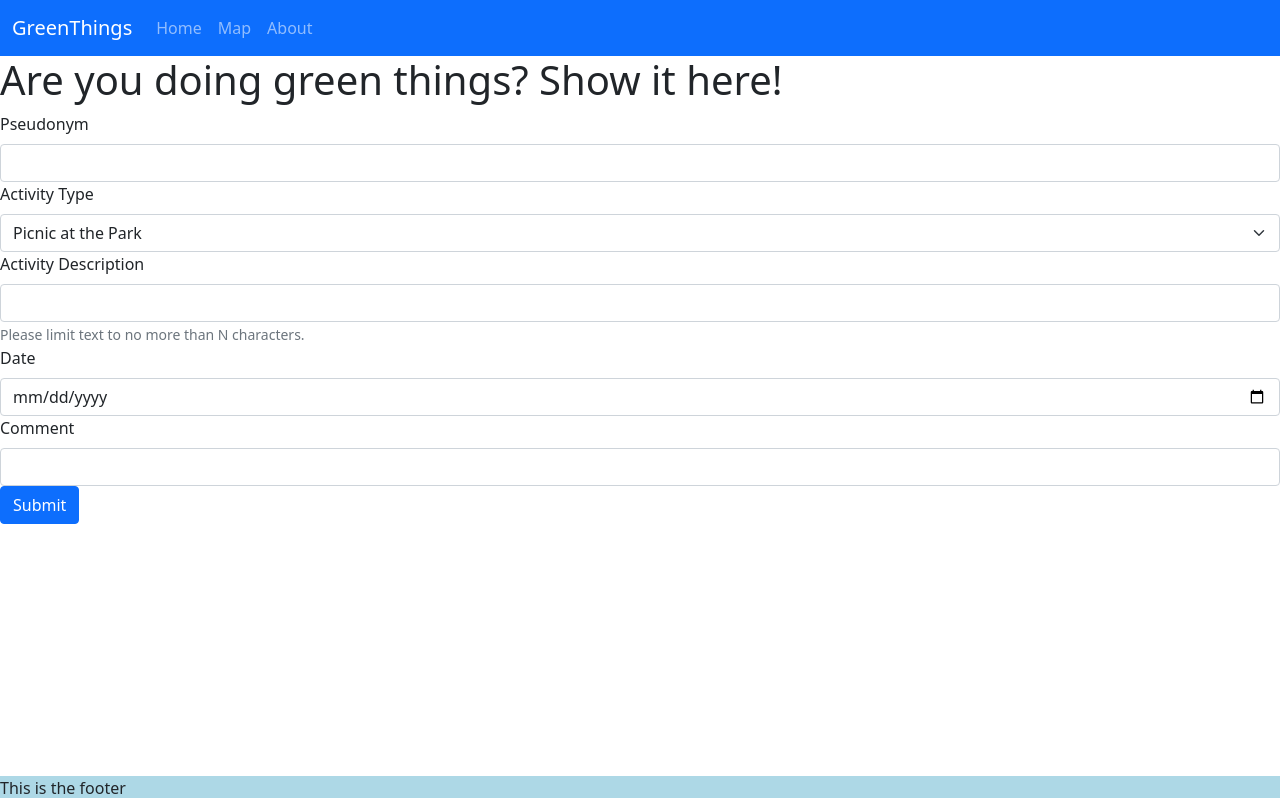
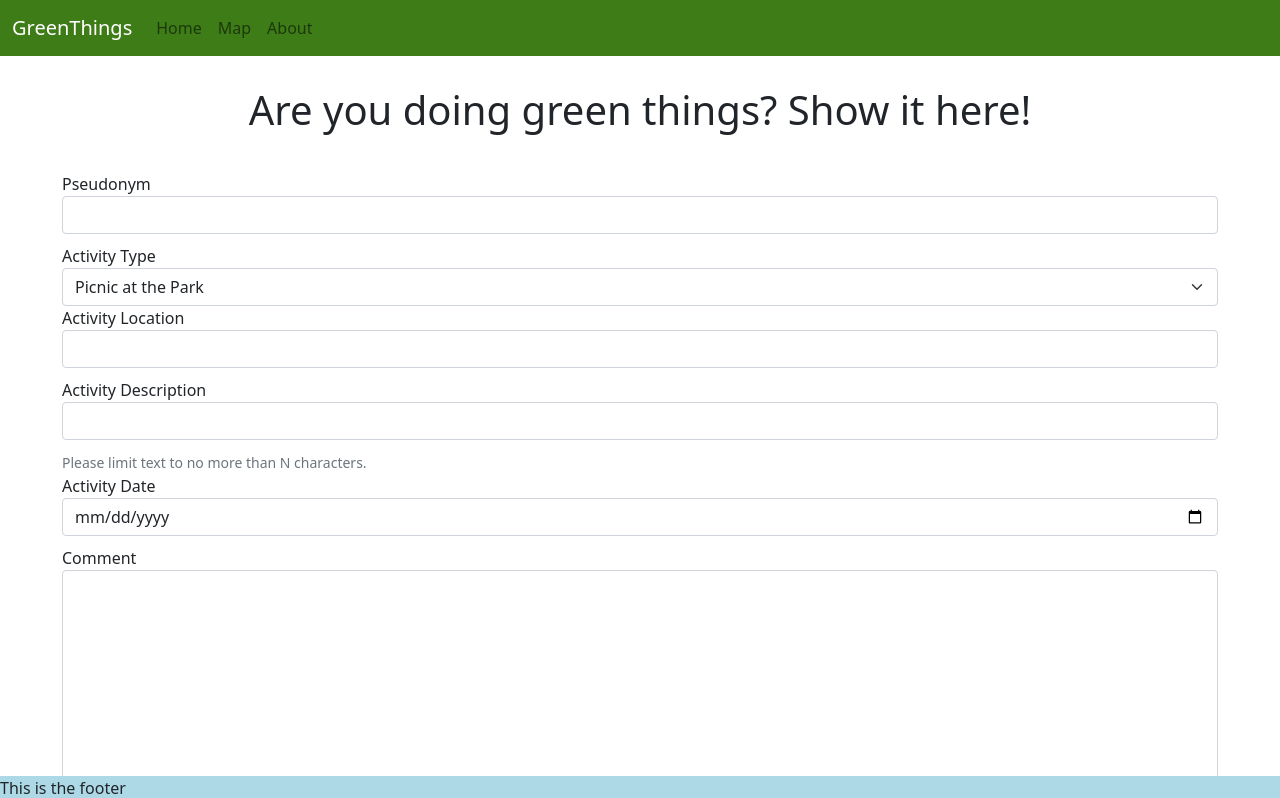
Before and after one commit to Julio-M/greenthings-frontend, a React (Create React App) app: page /new-activity in a window 1280 px wide. Shown: the top 798 px of the page. Built offline with nearby package versions, Linux system fonts and the light colour scheme.

Commit message:
Chose a preliminary color theme. Added the form and created its state and made it a conrolled form

```diff
--- a/src/App.js
+++ b/src/App.js
@@ -1,10 +1,12 @@
-import React from "react";
+import React, { useState } from "react";
 import './App.css';
 import { Outlet } from "react-router-dom";
 import NavBar from './Components/NavBar';
 import Footer from './Components/Footer';
 
 function App() {
+  // TO DO: Make sure to rename these in the conventions of the database so we can easiy make fetch requests
+
   return (
     <>
       <NavBar />
--- a/src/Components/FormPage.js
+++ b/src/Components/FormPage.js
@@ -4,7 +4,7 @@ import NewLeisureActivityForm from "./NewLeisureActivityForm";
 function FormPage(){
     return(
         <>
-            <h1>Are you doing green things? Show it here!</h1>
+            <h1 style={{textAlign: "center", padding: "30px 40px"}}>Are you doing green things? Show it here!</h1>
             <NewLeisureActivityForm />
         </>
     )
--- /dev/null
+++ b/src/Components/NavBar.css
@@ -0,0 +1,3 @@
+#global-nav{
+    background-color: #3E7C17;
+}
--- a/src/Components/NavBar.js
+++ b/src/Components/NavBar.js
@@ -3,12 +3,13 @@ import Navbar from 'react-bootstrap/Navbar'
 import { Link } from "react-router-dom"
 import Nav from 'react-bootstrap/Nav'
 import Container from 'react-bootstrap/Container'
+import "./NavBar.css"
 
 function NavBar(){
     return(
-        <Navbar bg="primary" variant="dark">
+        <Navbar id="global-nav">
             <Container style={{margin: "0px"}}>
-                <Navbar.Brand href="/">GreenThings</Navbar.Brand>
+                <Navbar.Brand style={{color: "white"}} href="/">GreenThings</Navbar.Brand>
                 <Nav className="me-auto">
                     <Nav.Link href="/">Home</Nav.Link>
                     <Nav.Link href="map">Map</Nav.Link>
--- /dev/null
+++ b/src/Components/NewLeisureActivityForm.css
@@ -0,0 +1,21 @@
+.new-leasure-form{
+    /* top: 50%;
+    left: 50%;
+    width: 600px;
+    transform: translateX(-50%);
+    position: absolute; */
+    margin: auto;
+    padding-left: 50px;
+    padding-right: 50px;
+}
+
+.form-label{
+    margin-bottom: 0px;
+}
+.form-control{
+    margin-bottom: 10px;
+}
+
+#comment-box{
+    height: 300px;
+}
--- a/src/Components/NewLeisureActivityForm.js
+++ b/src/Components/NewLeisureActivityForm.js
@@ -1,19 +1,43 @@
-import React from "react";
+import React, { useState } from "react";
 import Form from 'react-bootstrap/Form';
 import Button from 'react-bootstrap/Button';
+import "./NewLeisureActivityForm.css";
+import Container from 'react-bootstrap/Container';
+import Row from 'react-bootstrap/Row';
+import Col from 'react-bootstrap/Col';
 
 function NewLeisureActivityForm(){
+    const [leisureForm, setLeisureForm] = useState({
+        pseudonym: "",
+        activity_type: "Picnic at the Park",
+        activity_location: "",
+        activity_description: "",
+        activity_date: Date.now(),
+        comment: ""
+      })
+
+      const {pseudonym,
+             activity_type,
+             activity_location,
+             activity_description,
+             activity_date,
+             comment} = leisureForm
+
+      function handleLeisureFormChange(e){
+        const new_value = e.target.value;
+        console.log(e.target.name)
+        setLeisureForm({...leisureForm, [e.target.name]: new_value })
+      }
     return(
-        <Form>
-
+        <Container fluid>
+        <Form className="new-leasure-form">
             <Form.Group>
                 <Form.Label>Pseudonym</Form.Label>
-                <Form.Control type="text"/>
-                <Form.Text></Form.Text>
+                <Form.Control name="pseudonym" type="text" value={pseudonym} onChange={handleLeisureFormChange}/>
             </Form.Group>
             <Form.Group>
                 <Form.Label>Activity Type</Form.Label>
-                <Form.Select size="text">
+                <Form.Select name="activity_type" value={activity_type} size="text" onChange={handleLeisureFormChange}>
                     <option>Picnic at the Park</option>
                     <option>Picnic at the Beach</option>
                     <option>Frisbee</option>
@@ -22,22 +46,28 @@ function NewLeisureActivityForm(){
                 </Form.Select>
             </Form.Group>
             <Form.Group>
+                <Form.Label>Activity Location</Form.Label>
+                <Form.Control name="activity_location" value={activity_location} onChange={handleLeisureFormChange} type="text"/>
+            </Form.Group>
+            <Form.Group>
                 <Form.Label>Activity Description</Form.Label>
-                <Form.Control type="text"/>
+                <Form.Control name="activity_description" value={activity_description} onChange={handleLeisureFormChange} type="text"/>
                 <Form.Text>Please limit text to no more than N characters.</Form.Text>
             </Form.Group>
             <Form.Group>
-                <Form.Label>Date</Form.Label>
-                <Form.Control type="date"/>
+                <Form.Label>Activity Date</Form.Label>
+                <Form.Control name="activity_date" value={activity_date} onChange={handleLeisureFormChange} type="date"/>
             </Form.Group>
             <Form.Group>
                 <Form.Label>Comment</Form.Label>
-                <Form.Control type="text"/>
+                <Form.Control id="comment-box" name="comment" value={comment} onChange={handleLeisureFormChange} type="text"/>
             </Form.Group>
 
-            <Button type="submit">Submit</Button>
+            {/* TO DO: Handle on Submit to make a fetch request */}
+            <Button style={{margin: "20px 0px", backgroundColor: "#F4A442", border:"none"}} type="submit">Submit</Button>
 
         </Form>
+        </Container>
     )
 }
 
```
Also changed, not shown: src/index.css (+12 -0 lines).
